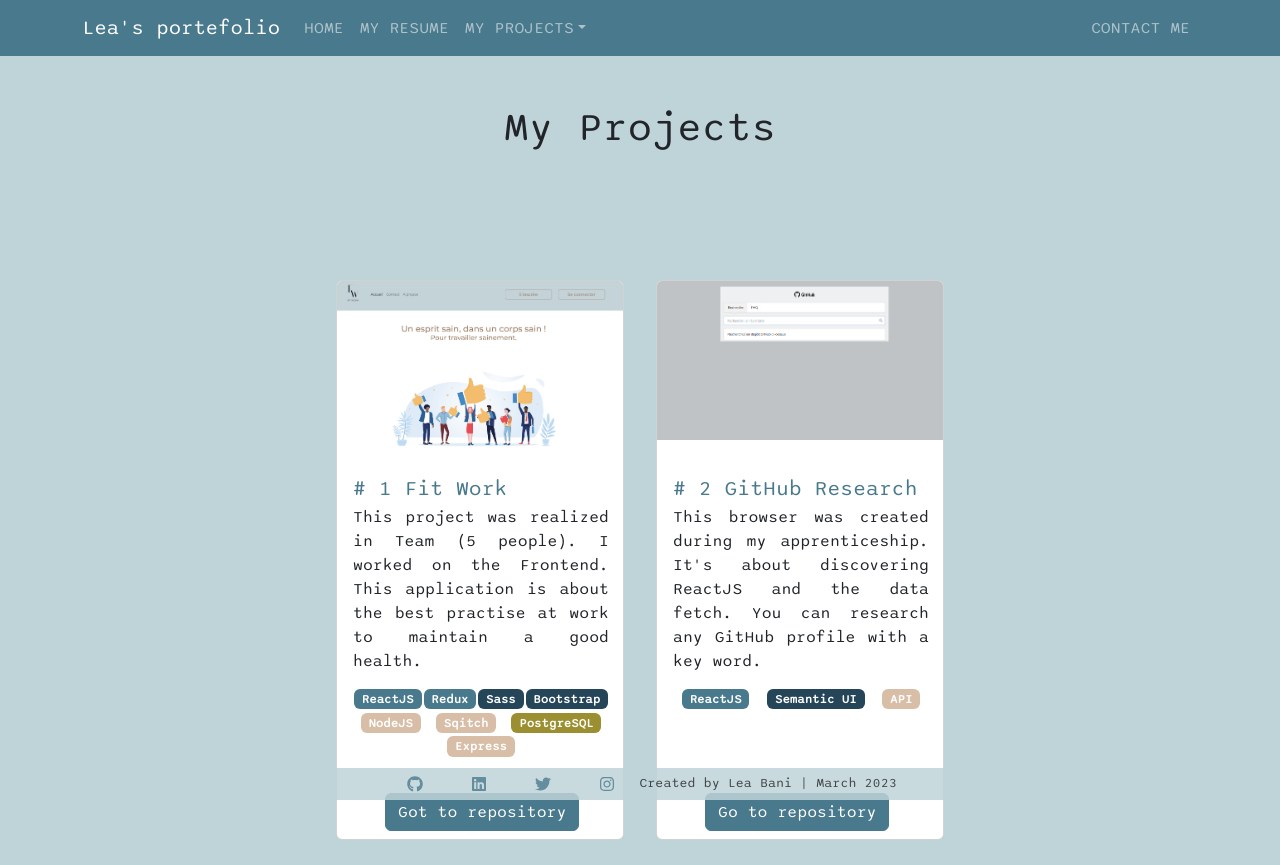
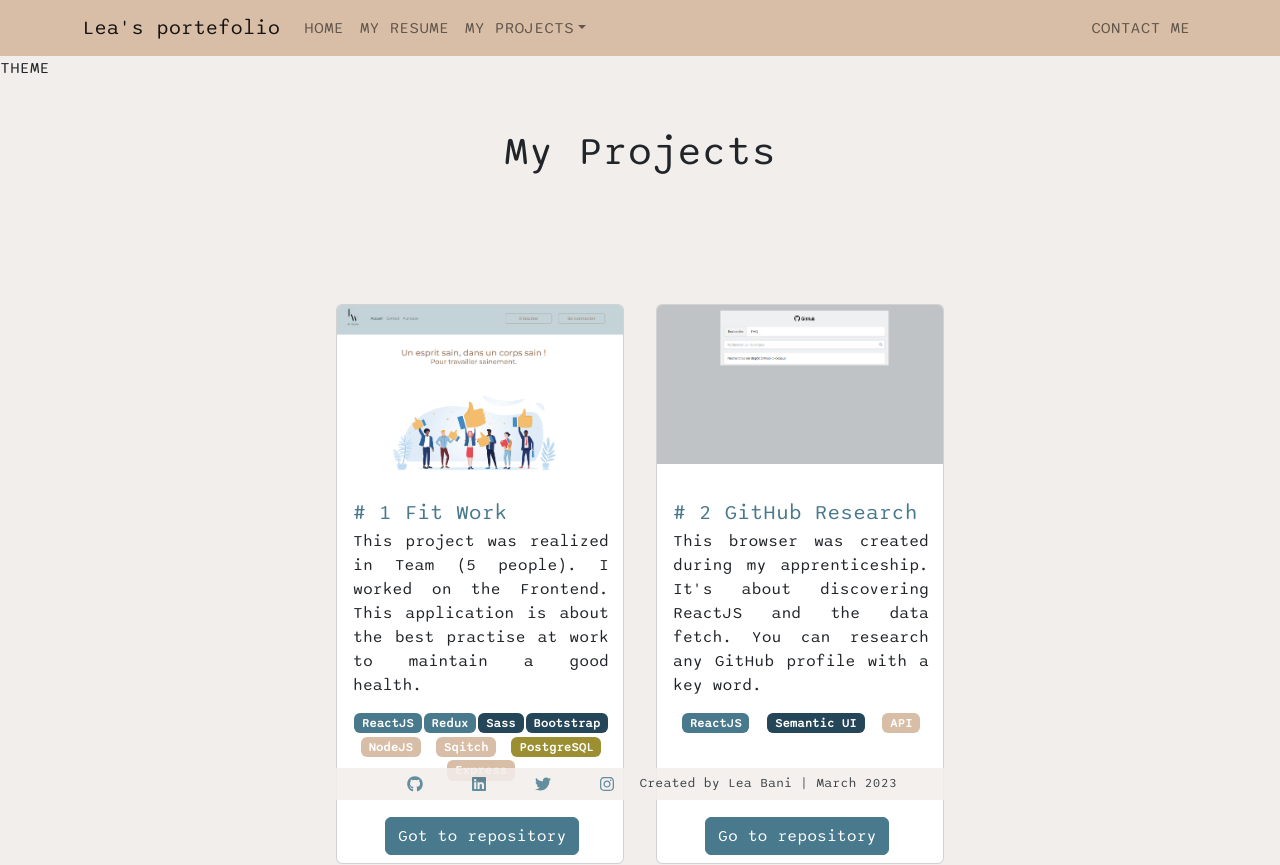
Before and after one commit to LeaBani/my-portefolio, a React (Create React App) app: page /projects in a window 1280 px wide. Shown: the top 865 px of the page. Built offline with nearby package versions, Linux system fonts and the light colour scheme.

Commit message:
Toggler: Add Dark/light mode

```diff
--- a/src/components/App.js
+++ b/src/components/App.js
@@ -1,3 +1,5 @@
+import { useState } from "react";
+
 import './App.scss';
 import { Routes, Route } from 'react-router-dom';
 import Resume from './Resume';
@@ -10,10 +12,19 @@ import Error from './Error';
 import Footer from './Footer';
 
 function App() {
+
+  const [isDark, setIsDark] = useState(false);
+
+  function toggleIsDark(){
+    setIsDark(!isDark);
+    // console.log(isDark);
+  };
+
   return (
-    <div className="App">
-      <NavBar/>
+    <div className={isDark ? "App-dark" : "App-light"} >
+      <NavBar isDark={isDark} />
       <ScrollToTop/>
+      <div onClick={toggleIsDark}>THEME</div>
       <Routes>
         <Route path="/" element={<Content />} />
         <Route path="/my-resume" element={<Resume />} />
@@ -21,7 +32,7 @@ function App() {
         <Route path="/projects" element={<Projects />} />
         <Route path="/*" element={<Error />} />
       </Routes>
-      <Footer/>
+      <Footer isDark={isDark}/>
     </div>
   );
 }
--- a/src/components/App.scss
+++ b/src/components/App.scss
@@ -1,6 +1,14 @@
 @use '../styles/vars' as v;
 
 .App {
-  font-family:  v.$font-sans;
-  background-color: v.$info;
+
+  &-light{
+    font-family:  v.$font-sans;
+    background-color: v.$light;
+  }
+  &-dark{
+    font-family:  v.$font-sans;
+    background-color: v.$primary;
+  }
+
 }
--- a/src/components/Footer/index.jsx
+++ b/src/components/Footer/index.jsx
@@ -9,9 +9,9 @@ import { FaGithub, FaLinkedin, FaTwitter, FaInstagram } from 'react-icons/fa';
 
 import './style.scss';
 
-function Footer() {
+function Footer({isDark}) {
   return (
-    <div className="Footer">
+    <div className={isDark ? "Footer Footer-dark" : "Footer Footer-light"}>
 
         <div className='Footer-icon'>
             <Link to='https://github.com/LeaBani'><FaGithub className='Resume-icon-item' src={github}/></Link>
--- a/src/components/Footer/style.scss
+++ b/src/components/Footer/style.scss
@@ -1,7 +1,6 @@
 @use '../../styles/vars' as v;
 
 .Footer{
-    background-color: v.$info;
     display: flex;
     justify-content: center;
     align-items: center;
@@ -10,6 +9,14 @@
     left: 0;
     right: 0;
     opacity: 85%;
+
+    &-light{
+        background-color: v.$light;
+    }
+
+    &-dark{
+        background-color: v.$primary;
+    }
 
     &-icon{
         display: inline-flex;
--- a/src/components/Header/NavBar.js
+++ b/src/components/Header/NavBar.js
@@ -6,9 +6,9 @@ import NavDropdown from 'react-bootstrap/NavDropdown';
 
 import './style.scss';
 
-function NavBar() {
+function NavBar({isDark}) {
   return (
-    <Navbar expand="lg" bg="primary" variant="dark" sticky="top" collapseOnSelect>
+    <Navbar expand="lg" bg={isDark ? "primary" : "secondary"} variant="light" sticky="top" collapseOnSelect>
       <Container>
         <Navbar.Brand as={NavLink} to="/">Lea's portefolio</Navbar.Brand>
         <Navbar.Toggle aria-controls="responsive-navbar-nav" />
--- a/src/components/Main/Content/style.scss
+++ b/src/components/Main/Content/style.scss
@@ -1,3 +1,5 @@
+@use '../../../styles/vars' as v;
+
 .Content{
     display: flex;
     flex-direction: column;
@@ -10,6 +12,7 @@
         display: flex;
         font-weight: 800;
         font-size: 2.7rem;
+        color: v.$secondary;
     }
 
     /* Media Queries => gestion du responsive */
--- a/src/styles/_vars.scss
+++ b/src/styles/_vars.scss
@@ -2,11 +2,11 @@
 $font-sans: 'Sono', sans-serif;
 
 // Override default variables before the import
-$primary: #49798C;
-$secondary: #D9BEA7;
+$primary: #254559;
+$secondary: #49798C;
 $success: #9C8F31;
-$info: #bfd4d9;
-$warning: #b8c924;
-$danger: #BF9B8E;
-$light: #F2EAE4;
-$dark: #254559;
+$info: #D9BCA3;
+$warning: #592525;
+$danger: #735E20;
+$light: #F2EEEB;
+$dark: #0A0A0D;
```
Also changed, not shown: src/components/Theme/index.jsx (added, +18 -0 lines).
